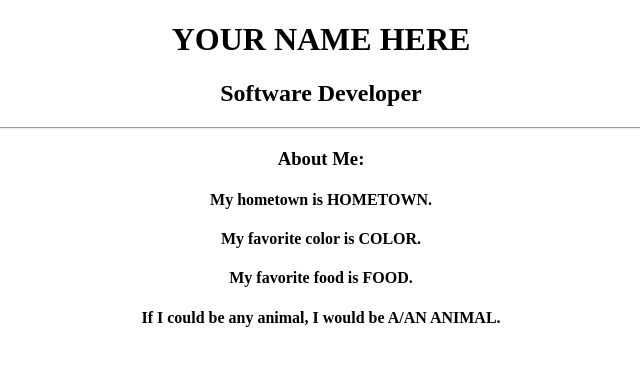
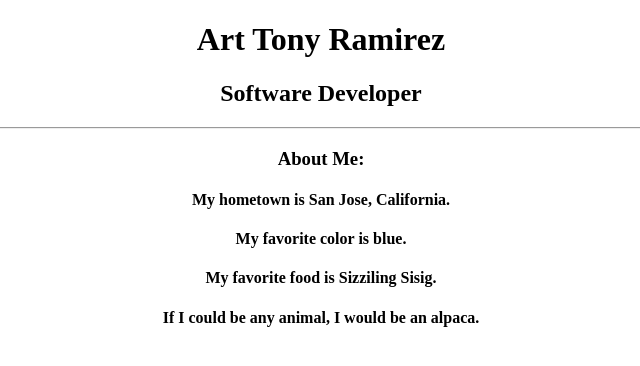
Before and after one commit to arttony/my-first-project, a plain HTML site: page index.html in a window 1280 px wide. Shown: the whole page, without its empty margins (319-959 px from the left). Drawn offline with Linux system fonts and the light colour scheme.

Commit message:
changed index.html

```diff
--- a/index.html
+++ b/index.html
@@ -7,14 +7,14 @@
 		  </head>
 		  <body>
 			<div align="center">
-				<h1>YOUR NAME HERE</h1>
+				<h1>Art Tony Ramirez</h1>
 				<h2>Software Developer</h2>
 				<hr>
 				<h3>About Me:</h3>
-					<h4>My hometown is HOMETOWN.</h4>
-					<h4>My favorite color is COLOR.</h4>
-					<h4>My favorite food is FOOD.</h4>
-					<h4>If I could be any animal, I would be A/AN ANIMAL.</h4>
+					<h4>My hometown is San Jose, California.</h4>
+					<h4>My favorite color is blue.</h4>
+					<h4>My favorite food is Sizziling Sisig.</h4>
+					<h4>If I could be any animal, I would be an alpaca.</h4>
 			</div>
 		  </body>
 		</html>
```
